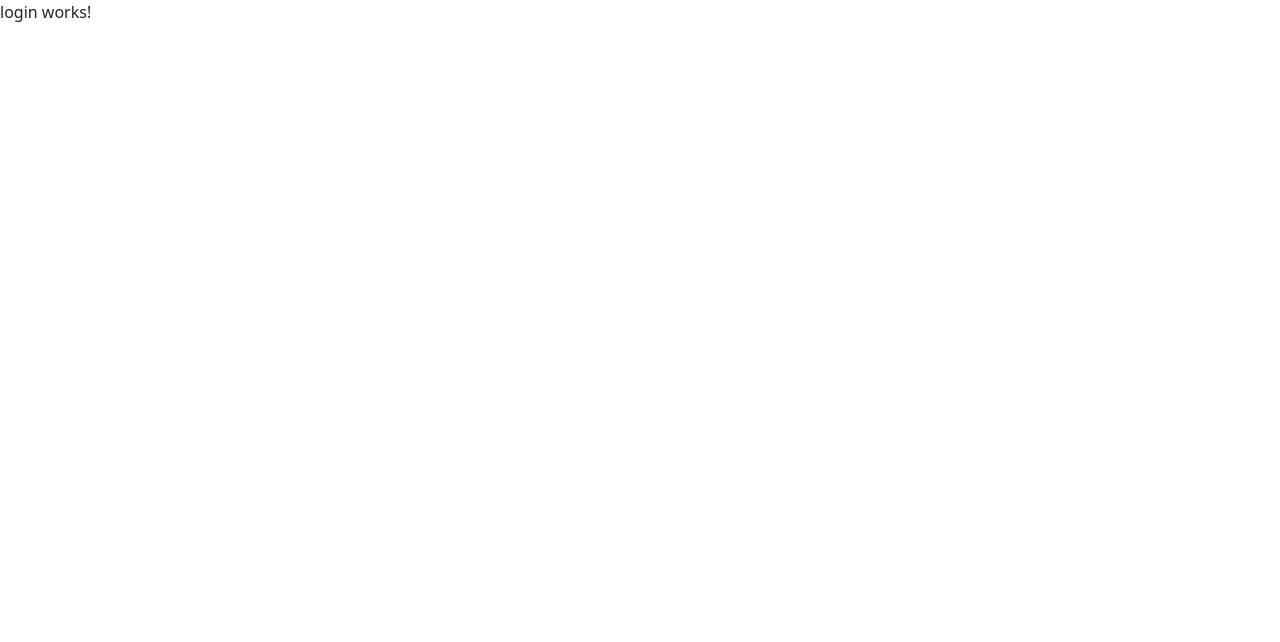
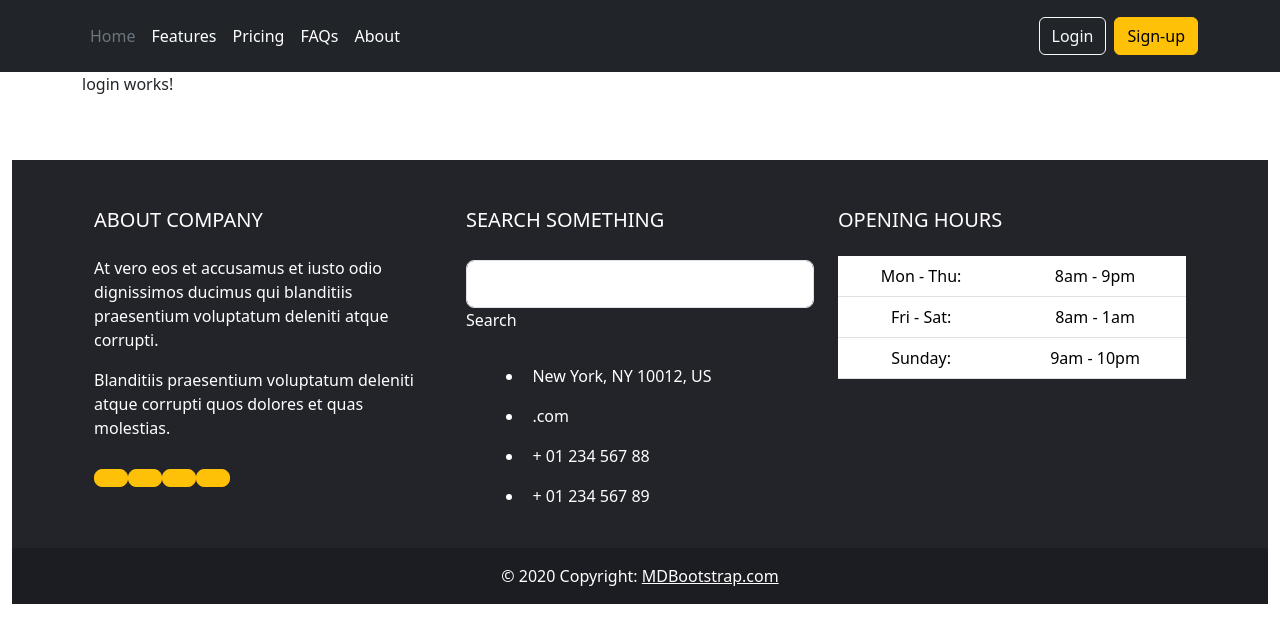
Before and after one commit to Girgisnasim/HrManagementSystem, an Angular app: page / in a window 1280 px wide. Shown: the top 642 px of the page. Built offline with nearby package versions, Linux system fonts and the light colour scheme.

Commit message:
add header and footer componetes

```diff
--- /dev/null
+++ b/src/app/Components/footer/footer.component.css
@@ -0,0 +1,4 @@
+footer{
+    display: fixed;
+    bottom: 0;
+}
--- /dev/null
+++ b/src/app/Components/footer/footer.component.html
@@ -0,0 +1,110 @@
+<!-- Remove the container if you want to extend the Footer to full width. -->
+<div class="container-fluid my-5 ">
+
+    <footer class="text-white text-center text-lg-start" style="background-color: #23242a;">
+        <!-- Grid container -->
+        <div class="container p-4">
+            <!--Grid row-->
+            <div class="row mt-4">
+                <!--Grid column-->
+                <div class="col-lg-4 col-md-12 mb-4 mb-md-0">
+                    <h5 class="text-uppercase mb-4">About company</h5>
+
+                    <p>
+                        At vero eos et accusamus et iusto odio dignissimos ducimus qui blanditiis praesentium
+                        voluptatum deleniti atque corrupti.
+                    </p>
+
+                    <p>
+                        Blanditiis praesentium voluptatum deleniti atque corrupti quos dolores et quas
+                        molestias.
+                    </p>
+
+                    <div class="mt-4">
+                        <!-- Facebook -->
+                        <a type="button" class="btn btn-floating btn-warning btn-lg"><i
+                                class="fab fa-facebook-f"></i></a>
+                        <!-- Dribbble -->
+                        <a type="button" class="btn btn-floating btn-warning btn-lg"><i class="fab fa-dribbble"></i></a>
+                        <!-- Twitter -->
+                        <a type="button" class="btn btn-floating btn-warning btn-lg"><i class="fab fa-twitter"></i></a>
+                        <!-- Google + -->
+                        <a type="button" class="btn btn-floating btn-warning btn-lg"><i
+                                class="fab fa-google-plus-g"></i></a>
+                        <!-- Linkedin -->
+                    </div>
+                </div>
+                <!--Grid column-->
+
+                <!--Grid column-->
+                <div class="col-lg-4 col-md-6 mb-4 mb-md-0">
+                    <h5 class="text-uppercase mb-4 pb-1">Search something</h5>
+
+                    <div class="form-outline form-white mb-4">
+                        <input type="text" id="formControlLg" class="form-control form-control-lg">
+                        <label class="form-label" for="formControlLg" style="margin-left: 0px;">Search</label>
+                        <div class="form-notch">
+                            <div class="form-notch-leading" style="width: 9px;"></div>
+                            <div class="form-notch-middle" style="width: 48.8px;"></div>
+                            <div class="form-notch-trailing"></div>
+                        </div>
+                    </div>
+
+                    <ul class="fa-ul" style="margin-left: 1.65em;">
+                        <li class="mb-3">
+                            <span class="fa-li"><i class="fas fa-home"></i></span><span class="ms-2">New York, NY 10012,
+                                US</span>
+                        </li>
+                        <li class="mb-3">
+                            <span class="fa-li"><i class="fas fa-envelope"></i></span><span
+                                class="ms-2">.com</span>
+                        </li>
+                        <li class="mb-3">
+                            <span class="fa-li"><i class="fas fa-phone"></i></span><span class="ms-2">+ 01 234 567
+                                88</span>
+                        </li>
+                        <li class="mb-3">
+                            <span class="fa-li"><i class="fas fa-print"></i></span><span class="ms-2">+ 01 234 567
+                                89</span>
+                        </li>
+                    </ul>
+                </div>
+                <!--Grid column-->
+
+                <!--Grid column-->
+                <div class="col-lg-4 col-md-6 mb-4 mb-md-0">
+                    <h5 class="text-uppercase mb-4">Opening hours</h5>
+
+                    <table class="table text-center text-white">
+                        <tbody class="font-weight-normal">
+                            <tr>
+                                <td>Mon - Thu:</td>
+                                <td>8am - 9pm</td>
+                            </tr>
+                            <tr>
+                                <td>Fri - Sat:</td>
+                                <td>8am - 1am</td>
+                            </tr>
+                            <tr>
+                                <td>Sunday:</td>
+                                <td>9am - 10pm</td>
+                            </tr>
+                        </tbody>
+                    </table>
+                </div>
+                <!--Grid column-->
+            </div>
+            <!--Grid row-->
+        </div>
+        <!-- Grid container -->
+
+        <!-- Copyright -->
+        <div class="text-center p-3" style="background-color: rgba(0, 0, 0, 0.2);">
+            © 2020 Copyright:
+            <a class="text-white" href="https://mdbootstrap.com/">MDBootstrap.com</a>
+        </div>
+        <!-- Copyright -->
+    </footer>
+
+</div>
+<!-- End of .container -->
--- /dev/null
+++ b/src/app/Components/header/header.component.html
@@ -0,0 +1,19 @@
+<header class="p-3 text-bg-dark">
+    <div class="container">
+        <div class="d-flex flex-wrap align-items-center justify-content-center justify-content-lg-start">
+
+            <ul class="nav col-12 col-lg-auto me-lg-auto mb-2 justify-content-center mb-md-0">
+                <li><a href="#" class="nav-link px-2 text-secondary">Home</a></li>
+                <li><a href="#" class="nav-link px-2 text-white">Features</a></li>
+                <li><a href="#" class="nav-link px-2 text-white">Pricing</a></li>
+                <li><a href="#" class="nav-link px-2 text-white">FAQs</a></li>
+                <li><a href="#" class="nav-link px-2 text-white">About</a></li>
+            </ul>
+
+            <div class="text-end">
+                <button type="button" class="btn btn-outline-light me-2">Login</button>
+                <button type="button" class="btn btn-warning">Sign-up</button>
+            </div>
+        </div>
+    </div>
+</header>
--- a/src/app/Components/login/login.component.ts
+++ b/src/app/Components/login/login.component.ts
@@ -1,12 +1,15 @@
 import { Component } from '@angular/core';
+import { FormsModule } from '@angular/forms';
 
 @Component({
   selector: 'app-login',
   standalone: true,
-  imports: [],
+  imports: [
+    FormsModule
+  ],
   templateUrl: './login.component.html',
   styleUrl: './login.component.css'
 })
 export class LoginComponent {
-
+  binding="";
 }
--- a/src/app/app.component.html
+++ b/src/app/app.component.html
@@ -1 +1,12 @@
-<app-login></app-login>
+<!-- <router-outlet></router-outlet> -->
+<app-header></app-header>
+
+<div class="container">
+    <div class="row">
+        <div class="col">
+            <app-login class="h-100vh"></app-login>
+        </div>
+    </div>
+</div>
+
+<app-footer></app-footer>
```
Also changed, not shown: src/app/Components/footer/footer.component.ts (added, +12 -0 lines), src/app/Components/header/header.component.ts (added, +12 -0 lines), src/app/app.component.ts (+11 -2 lines), src/app/Components/header/header.component.css (added), 2 other files (tests, documents, lock files or other folders).
